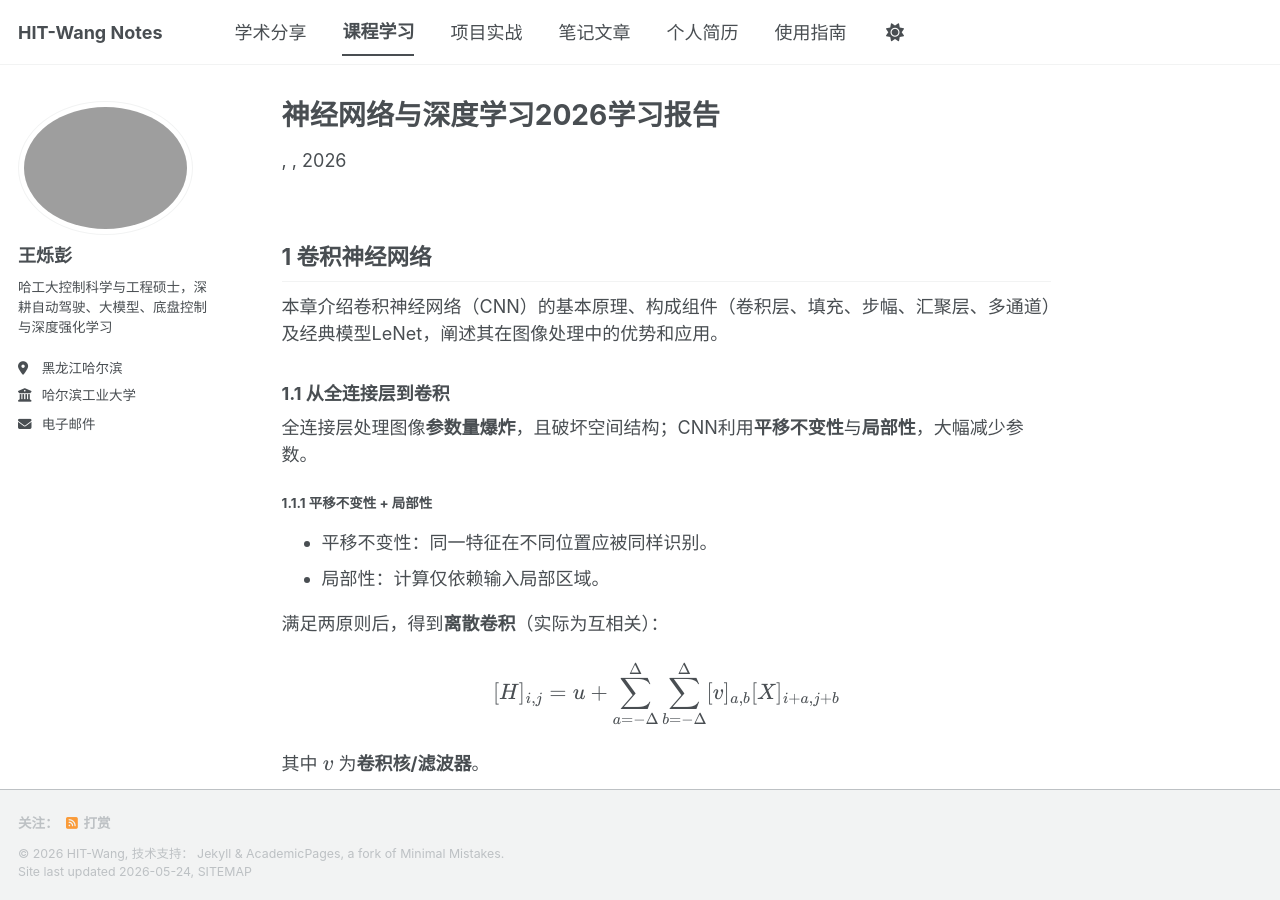
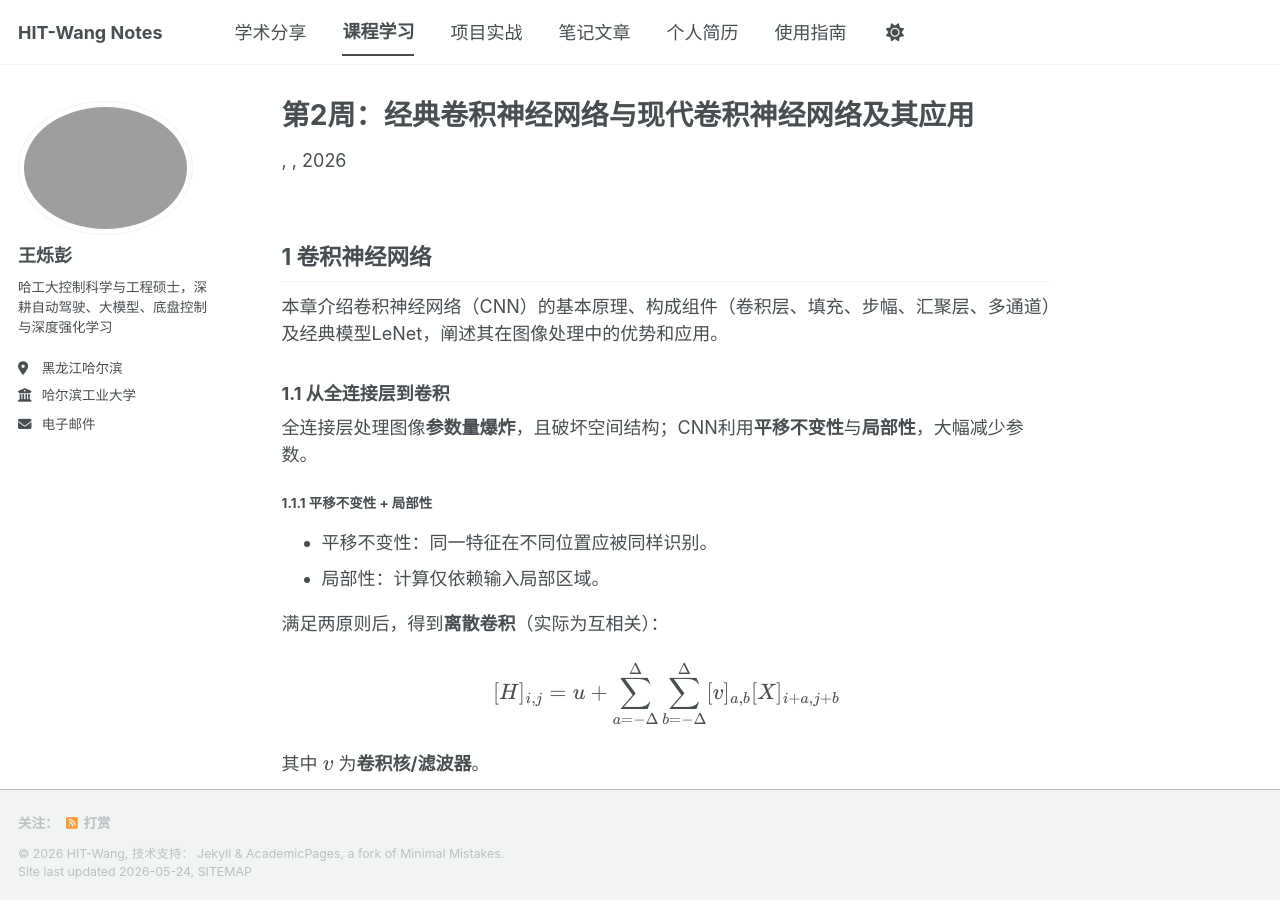
Before and after one commit to HITWang-tech/HITWang-tech.github.io, a Jekyll site: the page built from _teaching/DL-Week2.md, in a window 1280 px wide and 900 px high. Built offline with Jekyll 4.4.1, drawn with Linux system fonts in a browser that asks for light colours; a script bundle is joined from its source files by our own code; library files that are not in the unit come from our copies.

Commit message:
Update DL-Week2.md

```diff
--- a/_teaching/DL-Week2.md
+++ b/_teaching/DL-Week2.md
@@ -1,5 +1,5 @@
 ---
-title: "神经网络与深度学习2026学习报告"
+title: "第2周：经典卷积神经网络与现代卷积神经网络及其应用"
 collection: teaching
 permalink: /teaching/DL-Week2
 ---
```
